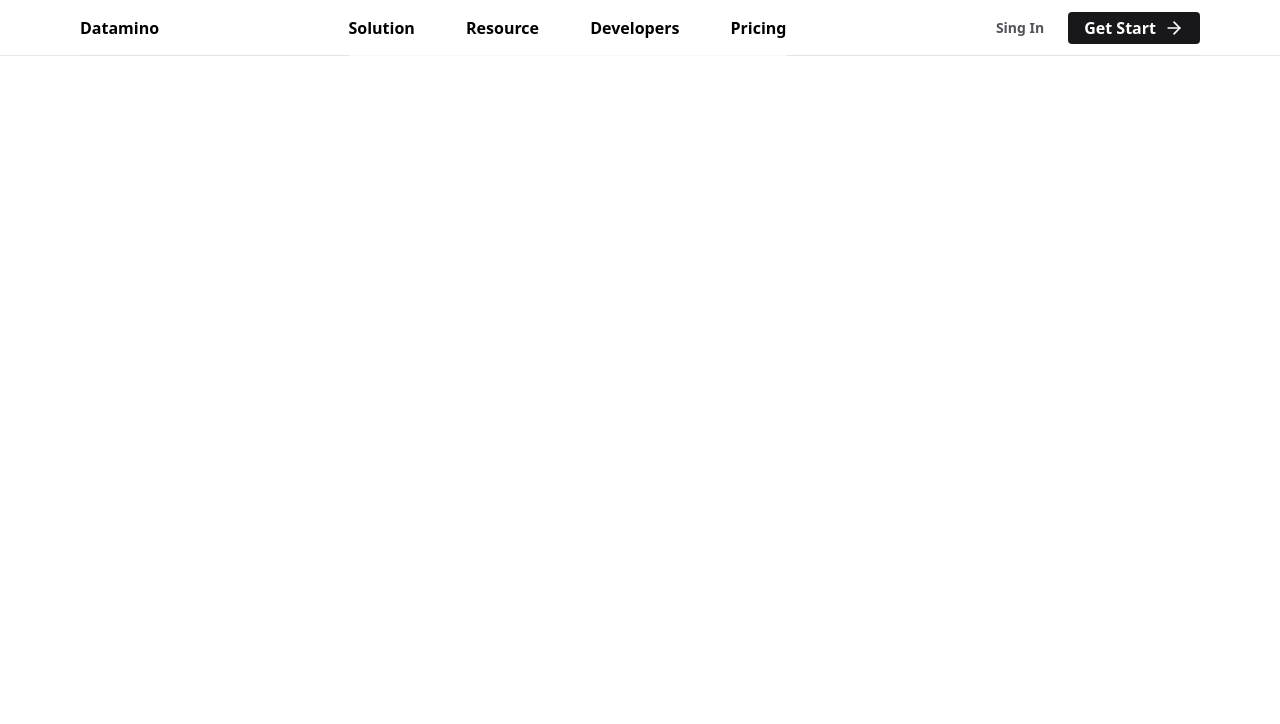
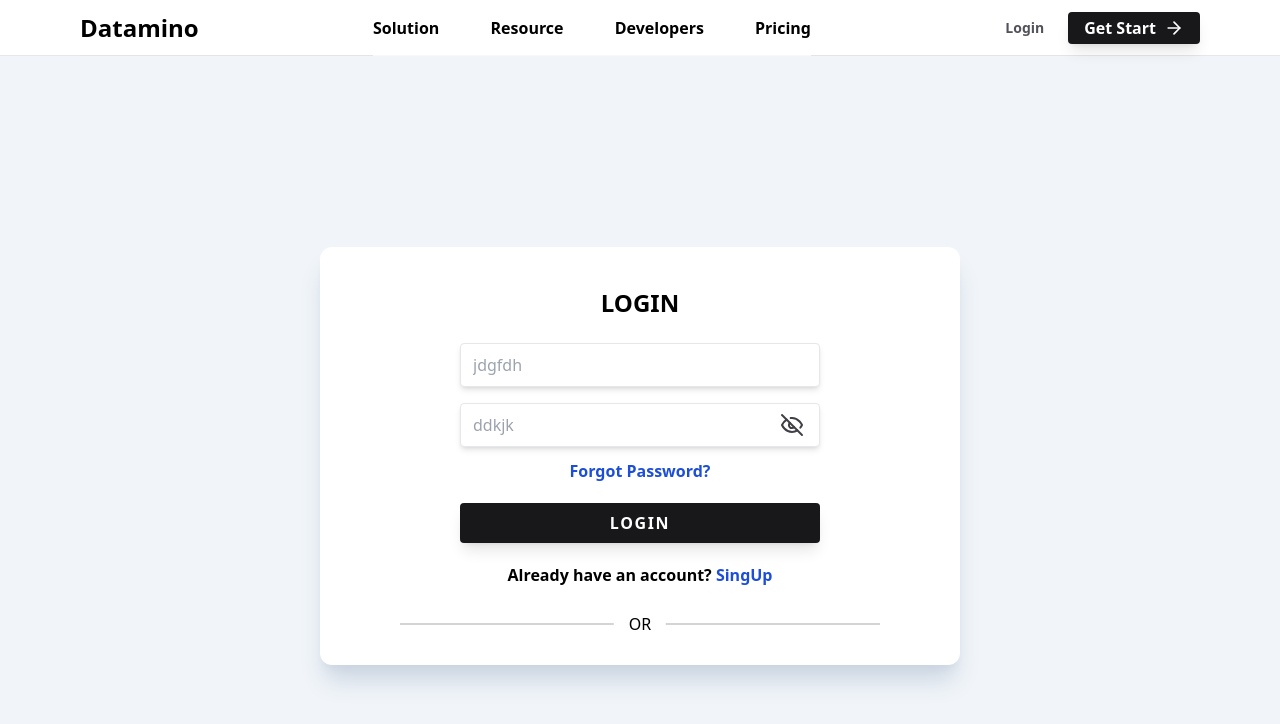
Before and after one commit to naimulislamshakil/sass-product, a React (Create React App) app: page /login in a window 1280 px wide. Shown: the top 724 px of the page. Built offline with nearby package versions, Linux system fonts and the light colour scheme.

Commit message:
complete login form ux

```diff
--- a/src/App.css
+++ b/src/App.css
@@ -1,38 +1,25 @@
-.App {
-  text-align: center;
+.relatives {
+	position: relative !important;
+}
+.absolutes {
+	position: absolute !important;
 }
 
-.App-logo {
-  height: 40vmin;
-  pointer-events: none;
+.line {
+	height: 2px;
+	margin-top: 36px;
+	width: 80%;
+	background-color: #d4d4d4;
+	position: relative;
 }
 
-@media (prefers-reduced-motion: no-preference) {
-  .App-logo {
-    animation: App-logo-spin infinite 20s linear;
-  }
+.line::before {
+	content: 'OR';
+	position: absolute;
+	top: 50%;
+	left: 50%;
+	transform: translate(-50%, -50%);
+	background-color: #fff;
+	color: #000;
+	padding: 0 15px;
 }
-
-.App-header {
-  background-color: #282c34;
-  min-height: 100vh;
-  display: flex;
-  flex-direction: column;
-  align-items: center;
-  justify-content: center;
-  font-size: calc(10px + 2vmin);
-  color: white;
-}
-
-.App-link {
-  color: #61dafb;
-}
-
-@keyframes App-logo-spin {
-  from {
-    transform: rotate(0deg);
-  }
-  to {
-    transform: rotate(360deg);
-  }
-}
--- a/src/App.tsx
+++ b/src/App.tsx
@@ -4,6 +4,9 @@ import { Route, Routes } from 'react-router-dom';
 import Dashboard from './Components/Dashboard';
 import Home from './Components/Home';
 import Navbar from './Components/Navbar';
+import Singin from './Components/SingIn';
+import Singup from './Components/Singup';
+import ComingSoon from './Components/ComingSoon';
 // import { cn } from './lib/util';
 
 function App() {
@@ -13,6 +16,12 @@ function App() {
 			<Routes>
 				<Route path="/" element={<Home />} />
 				<Route path="/dashboard" element={<Dashboard />} />
+				<Route path="/login" element={<Singin />} />
+				<Route path="/singup" element={<Singup />} />
+				<Route path="/solution" element={<ComingSoon />} />
+				<Route path="/resource" element={<ComingSoon />} />
+				<Route path="/developers" element={<ComingSoon />} />
+				<Route path="/pricing" element={<ComingSoon />} />
 			</Routes>
 		</div>
 	);
--- /dev/null
+++ b/src/Components/ComingSoon/index.tsx
@@ -0,0 +1,29 @@
+import React from 'react';
+import { Link } from 'react-router-dom';
+
+const ComingSoon = () => {
+	return (
+		<div className="flex flex-col items-center justify-center h-screen px-4">
+			<h1 className="text-4xl font-bold text-gray-800 mb-4">Coming Soon</h1>
+			<p className="text-gray-600 text-lg mb-8">
+				We're working hard to bring you an amazing new website. Stay tuned!
+			</p>
+			<div className="flex space-x-4">
+				<Link
+					to="/"
+					className="bg-blue-500 hover:bg-blue-600 text-white py-2 px-4 rounded-full shadow-lg transition duration-300"
+				>
+					Subscribe
+				</Link>
+				<Link
+					to="/"
+					className="bg-gray-300 hover:bg-gray-400 text-gray-800 py-2 px-4 rounded-full shadow-lg transition duration-300"
+				>
+					Go to Home Page
+				</Link>
+			</div>
+		</div>
+	);
+};
+
+export default ComingSoon;
--- a/src/Components/Home/Banner.tsx
+++ b/src/Components/Home/Banner.tsx
@@ -24,7 +24,7 @@ const Banner = () => {
 			</p>
 
 			<Link
-				className="bg-zinc-900 justify-center items-center flex hover:bg-zinc-800 text-white py-2 px-7 mt-5 rounded"
+				className="bg-zinc-900 justify-center items-center flex hover:bg-zinc-800 text-white py-2 px-7 mt-5 rounded shadow-lg transition duration-300"
 				to="/dashboard"
 				target="_blank"
 			>
--- a/src/Components/Navbar/index.tsx
+++ b/src/Components/Navbar/index.tsx
@@ -11,7 +11,7 @@ const Navbar = () => {
 		<nav className="sticky h-14 inset-x-0 top-0 z-30 w-full border-b border-gray-200 bg-white/75 backdrop-blue-lg transition-all">
 			<MaxWidthWrapper>
 				<div className="flex h-14 items-center justify-between border-b border-zinc-200">
-					<Link to="/" className="flex z-40 font-bold text-2xl md:text-base">
+					<Link to="/" className="flex z-40 font-bold text-2xl ">
 						<span>Datamino</span>
 					</Link>
 
@@ -39,15 +39,15 @@ const Navbar = () => {
 					<div className="flex justify-center items-center">
 						<button
 							type="button"
-							className="text-zinc-600 bg-transparent hover:bg-zinc-200 focus:ring-4 focus:ring-blue-300 font-medium rounded-lg text-sm px-5 py-2.5"
+							className="text-zinc-600 bg-transparent hover:bg-zinc-200 focus:ring-4 focus:ring-blue-300 font-medium rounded-lg text-sm px-5 py-2.5 transition duration-300"
 						>
 							<Link className="font-semibold" to="login">
-								Sing In
+								Login
 							</Link>
 						</button>
 						<button
 							type="button"
-							className="bg-zinc-900 hover:bg-zinc-800 py-2 md:py-1 px-4 text-white rounded ml-1"
+							className="bg-zinc-900 hover:bg-zinc-800 py-2 md:py-1 px-4 text-white rounded ml-1 shadow-lg transition duration-300"
 						>
 							<Link
 								to="/singup"
--- /dev/null
+++ b/src/Components/SingIn/index.tsx
@@ -0,0 +1,75 @@
+import { Eye, EyeOff } from 'lucide-react';
+import React, { useState } from 'react';
+import { Link } from 'react-router-dom';
+
+const Singin = () => {
+	const [hidden, isHidden] = useState(true);
+	return (
+		<div className="h-screen w-full bg-slate-100 flex justify-center items-center">
+			<div className="bg-white shadow-xl shadow-slate-300 rounded-xl p-5 w-[50%] flex flex-col justify-center items-center py-10">
+				<h1 className="flex z-40 font-bold text-2xl uppercase">Login</h1>
+
+				<form
+					action=""
+					className="flex flex-col justify-center items-center w-full"
+				>
+					<div className="mt-6 w-[60%]">
+						<input
+							type="email"
+							placeholder="jdgfdh"
+							className="w-[100%] border outline-none rounded px-3 bg-white h-11 shadow-md"
+						/>
+					</div>
+
+					<div className="mt-4 w-[60%] relatives flex justify-end items-center">
+						<input
+							type={hidden ? 'password' : 'text'}
+							placeholder="ddkjk"
+							className="w-[100%] border outline-none rounded px-3 bg-white h-11 shadow-md pr-3"
+						/>
+						{hidden ? (
+							<EyeOff
+								className="text-zinc-700 absolutes mr-4"
+								onClick={() => isHidden(!hidden)}
+							/>
+						) : (
+							<Eye
+								className="text-zinc-700 absolutes mr-4"
+								onClick={() => isHidden(!hidden)}
+							/>
+						)}
+					</div>
+
+					<div className="mt-3">
+						<span className="font-semibold">
+							<Link to="/" className="text-blue-700">
+								Forgot Password?
+							</Link>
+						</span>
+					</div>
+
+					<div className="w-[60%]">
+						<input
+							type="button"
+							value="login"
+							className="bg-zinc-900 justify-center items-center flex hover:bg-zinc-800 text-white py-2 px-7 mt-5 rounded shadow-lg transition duration-300 w-[100%] uppercase font-semibold tracking-widest"
+						/>
+					</div>
+
+					<div className="mt-5">
+						<span className="font-semibold">
+							Already have an account?{' '}
+							<Link to="/singup" className="text-blue-700">
+								SingUp
+							</Link>
+						</span>
+					</div>
+				</form>
+
+				<div className="line"></div>
+			</div>
+		</div>
+	);
+};
+
+export default Singin;
--- /dev/null
+++ b/src/Components/Singup/index.tsx
@@ -0,0 +1,13 @@
+import React from 'react';
+
+const Singup = () => {
+	return (
+		<div className="h-screen w-full bg-slate-100 flex justify-center items-center">
+			<div className="bg-white shadow-xl shadow-slate-300 rounded-xl p-5">
+				<h1 className="flex z-40 font-bold text-2xl ">Singup</h1>
+			</div>
+		</div>
+	);
+};
+
+export default Singup;
```
